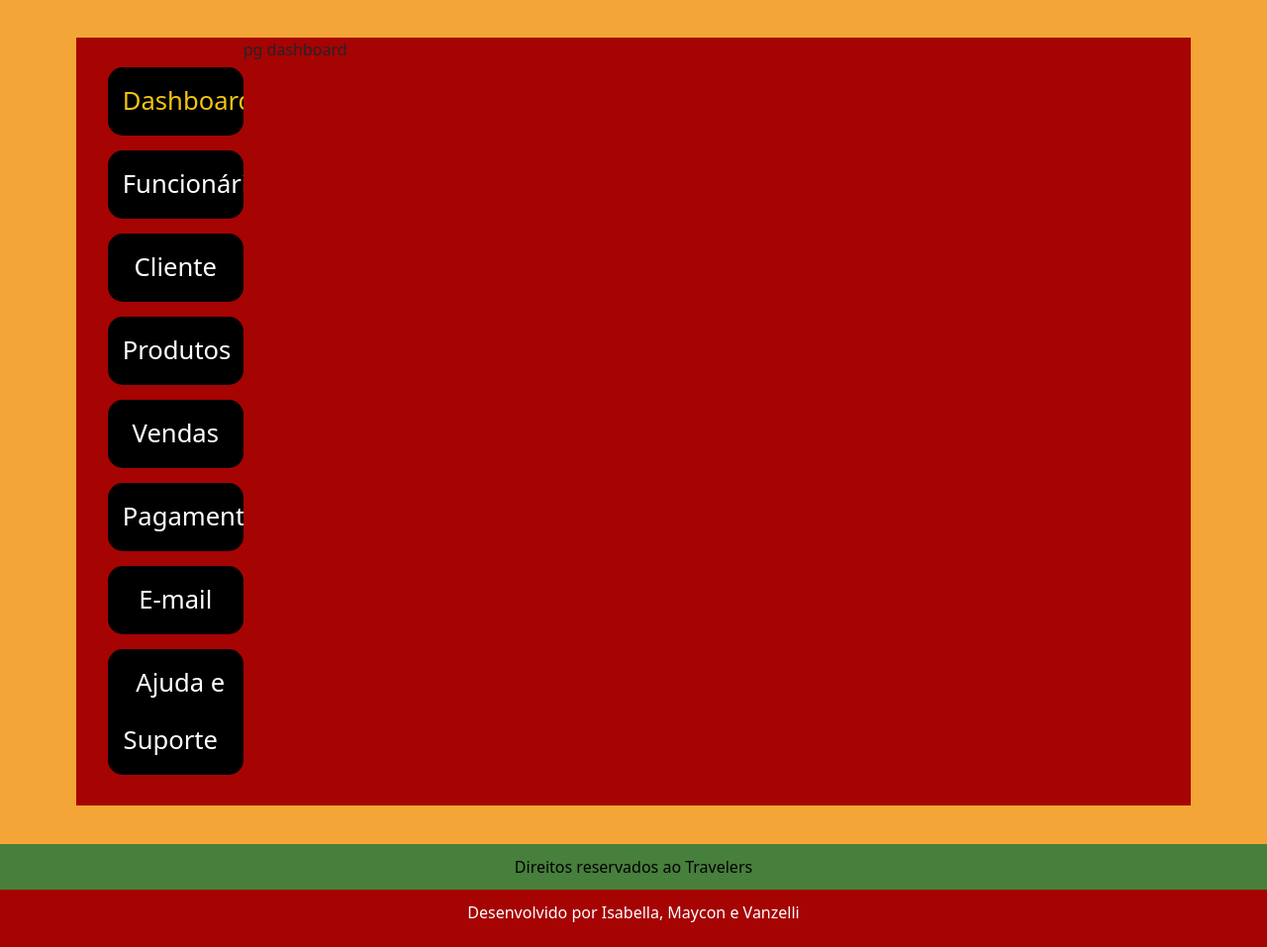
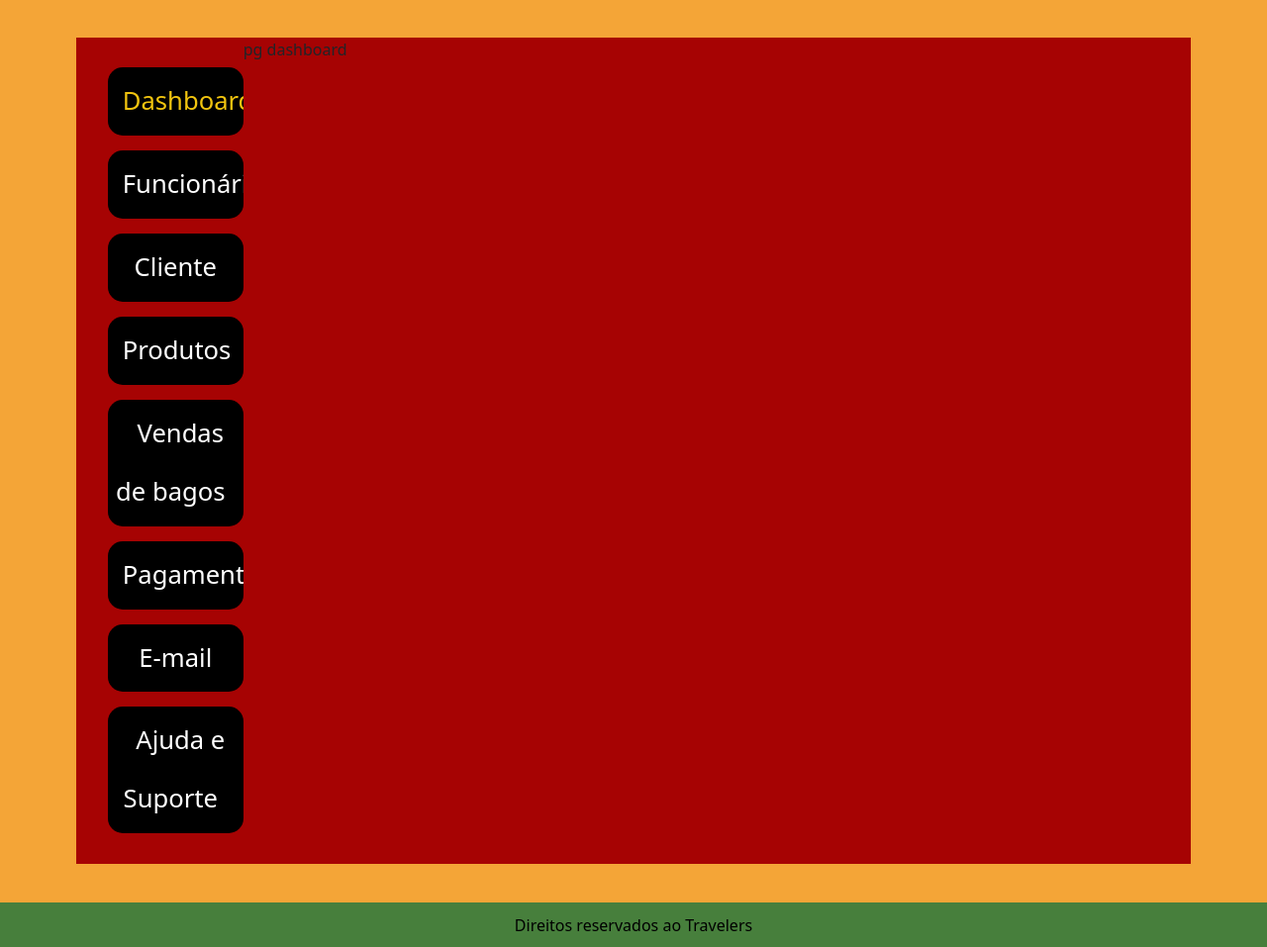
Before and after one commit to Vanz-S2/Projeto-LeVelmont-, a PHP site: page /admin/index.php in a window 1280 px wide. Shown: the top 957 px of the page at 99% size. Before the commit the page ends 932 px from the top, so only its background shows below. Run offline with PHP 8.4, Linux system fonts and the light colour scheme.

Commit message:
teste nicolas

```diff
--- a/admin/index.php
+++ b/admin/index.php
@@ -51,7 +51,7 @@ $pagina = @$_GET['p'];
                         <li><a href="index.php?p=produtos"
                                 class="<?php echo ($pagina == 'produtos') ? 'menuAtivo' : ''; ?>">Produtos</a> </li>
                         <li><a href="index.php?p=vendas"
-                                class="<?php echo ($pagina == 'vendas') ? 'menuAtivo' : ''; ?>">Vendas</a></li>
+                                class="<?php echo ($pagina == 'vendas') ? 'menuAtivo' : ''; ?>">Vendas de bagos</a></li>
 
                         <li><a href="index.php?p=pagamentos"
                                 class="<?php echo ($pagina == 'pagamentos') ? 'menuAtivo' : ''; ?>">Pagamentos</a></li>
```
